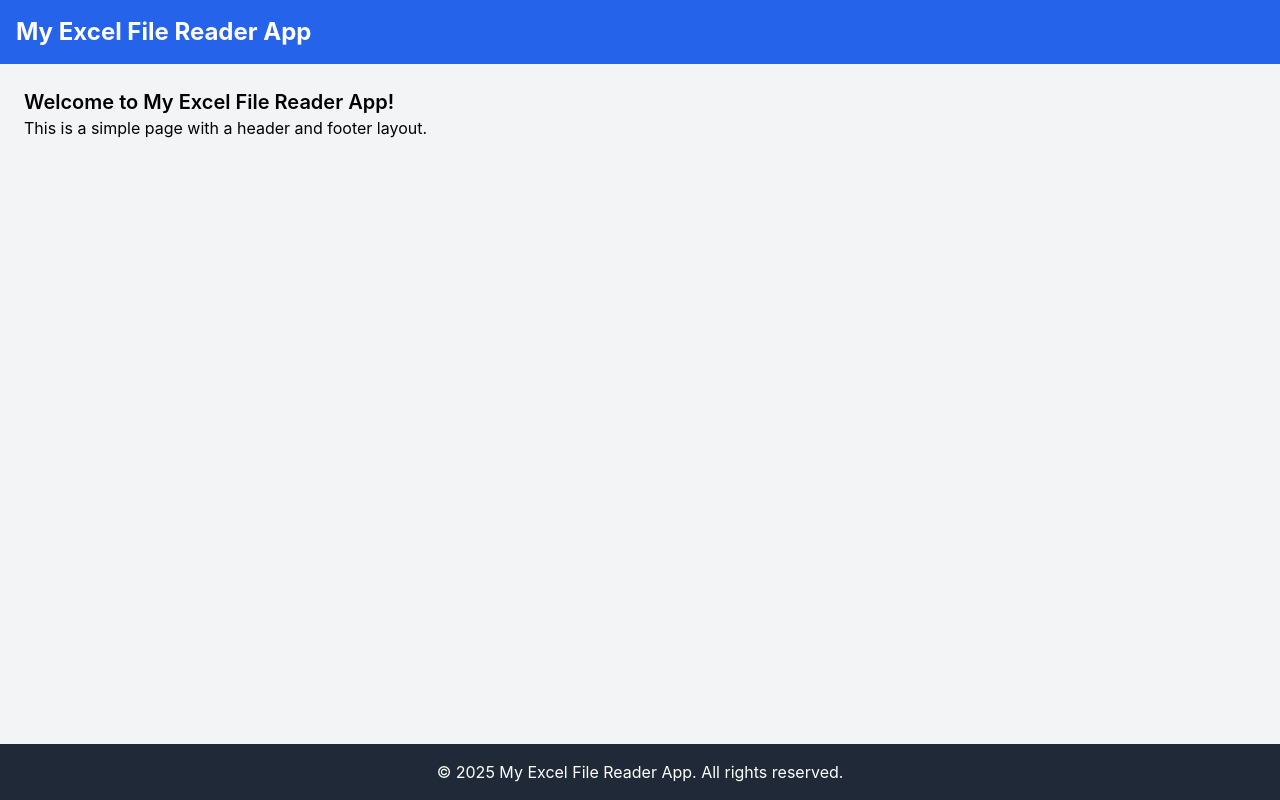
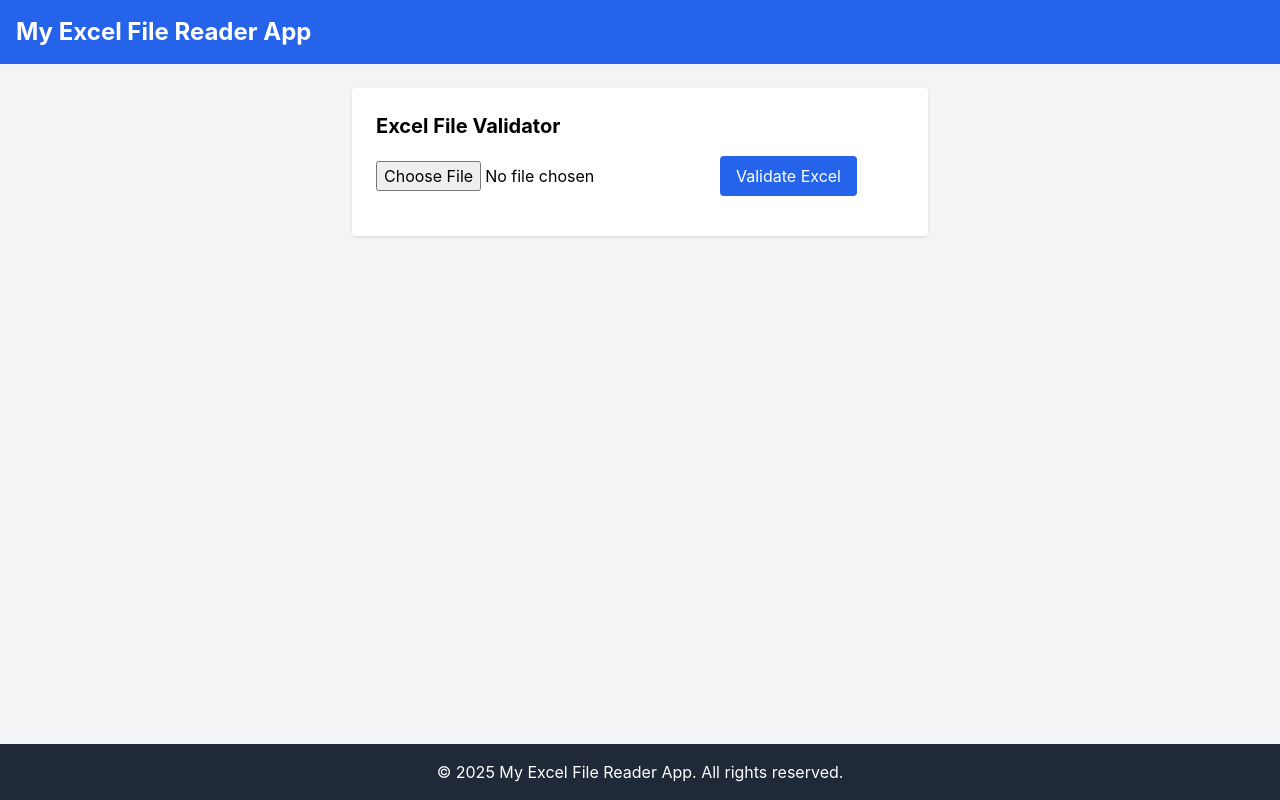
Before and after one commit to rajasekar-arch/excel-file-reader-ui, a React (Create React App) app: page / in a window 1280 px wide. Built offline with nearby package versions, Linux system fonts and the light colour scheme.

Commit message:
excel-file-reader-ui: initial commit

```diff
--- a/src/App.jsx
+++ b/src/App.jsx
@@ -1,13 +1,13 @@
-import Header from './components/header';
-import Footer from './components/footer';
+import Header from './components/Header';
+import FileReaderPage from './components/FileReaderPage';
+import Footer from './components/Footer';
 
 function App() {
   return (
     <div className="flex flex-col min-h-screen">
       <Header />
       <main className="flex-grow p-6 bg-gray-100">
-        <h2 className="text-xl font-semibold">Welcome to My Excel File Reader App!</h2>
-        <p>This is a simple page with a header and footer layout.</p>
+        <FileReaderPage />
       </main>
       <Footer />
     </div>
--- /dev/null
+++ b/src/components/FileReaderPage.jsx
@@ -0,0 +1,122 @@
+import React, { useState } from 'react';
+import {
+  readFileAsArrayBuffer,
+  getExcelRowCount,
+  getExcelHeaders,
+  isExcelColumnPopulated,
+  findSpecialCharacterCells,
+} from 'excel-file-reader-browser-ts';
+
+const ExcelValidatorPage = () => {
+  const [rowCount, setRowCount] = useState(null);
+  const [headers, setHeaders] = useState([]);
+  const [selectedHeader, setSelectedHeader] = useState('');
+  const [columnHasValues, setColumnHasValues] = useState(null);
+  const [specialCharsExist, setSpecialCharsExist] = useState(null);
+  const [error, setError] = useState('');
+  const [file, setFile] = useState(null);
+
+  const handleFileChange = (e) => {
+    const uploadedFile = e.target.files?.[0];
+    if (uploadedFile && uploadedFile.name.endsWith('.xlsx')) {
+      setFile(uploadedFile);
+      setError('');
+    } else {
+      setError('Please upload a valid .xlsx file.');
+      setFile(null);
+    }
+  };
+
+  const handleValidateFile = async () => {
+    if (!file) return;
+
+    try {
+      const buffer = await readFileAsArrayBuffer(file);
+
+      const count = await getExcelRowCount(buffer);
+      const allHeaders = await getExcelHeaders(buffer);
+      const specialChars = await findSpecialCharacterCells(buffer);
+
+      setRowCount(count);
+      setHeaders(allHeaders);
+      setSpecialCharsExist(specialChars);
+      setColumnHasValues(null); // Reset
+    } catch (err) {
+      console.error(err);
+      setError('Error processing the Excel file.');
+    }
+  };
+
+  const handleCheckColumnValues = async () => {
+    if (!file || !selectedHeader) return;
+
+    try {
+      const buffer = await readFileAsArrayBuffer(file);
+      const hasValues = await isExcelColumnPopulated(buffer, selectedHeader);
+      console.log(`Column "${selectedHeader}" has values:`, hasValues);
+      setColumnHasValues(hasValues);
+    } catch (err) {
+      console.error(err);
+      setError('Error checking column values.');
+    }
+  };
+
+  return (
+    <div className="p-6 max-w-xl mx-auto bg-white rounded shadow">
+      <h2 className="text-xl font-bold mb-4">Excel File Validator</h2>
+
+      <input type="file" accept=".xlsx" onChange={handleFileChange} className="mb-4" />
+
+      <button
+        onClick={handleValidateFile}
+        className="bg-blue-600 text-white px-4 py-2 rounded mb-4"
+      >
+        Validate Excel
+      </button>
+
+      {error && <p className="text-red-500">{error}</p>}
+
+      {rowCount !== null && (
+        <div className="mb-4">
+          <p><strong>Total Rows:</strong> {rowCount}</p>
+          <p><strong>Special Characters Found:</strong> {specialCharsExist ? 'Yes' : 'No'}</p>
+          <p><strong>Headers:</strong> {headers.join(', ')}</p>
+
+          {headers.length > 0 && (
+            <div className="mt-4">
+              <label>Select a Header to Check Values:</label>
+              <select
+                value={selectedHeader}
+                onChange={(e) => setSelectedHeader(e.target.value)}
+                className="block mt-1 p-2 border rounded"
+              >
+                <option value="">-- Select --</option>
+                {headers.map((header) => (
+                  <option key={header} value={header}>
+                    {header}
+                  </option>
+                ))}
+              </select>
+
+              <button
+                onClick={handleCheckColumnValues}
+                className="mt-2 bg-green-600 text-white px-4 py-2 rounded"
+              >
+                Check Column
+              </button>
+
+              {columnHasValues !== null && (
+                <p className="mt-2">
+                  <strong>Values in Column:</strong>{' '}
+                  {columnHasValues ? `Column "${selectedHeader}" has values:` : '❌ No'}
+                </p>
+              )}
+            </div>
+          )}
+        </div>
+      )}
+    </div>
+  );
+};
+
+export default ExcelValidatorPage;
```
